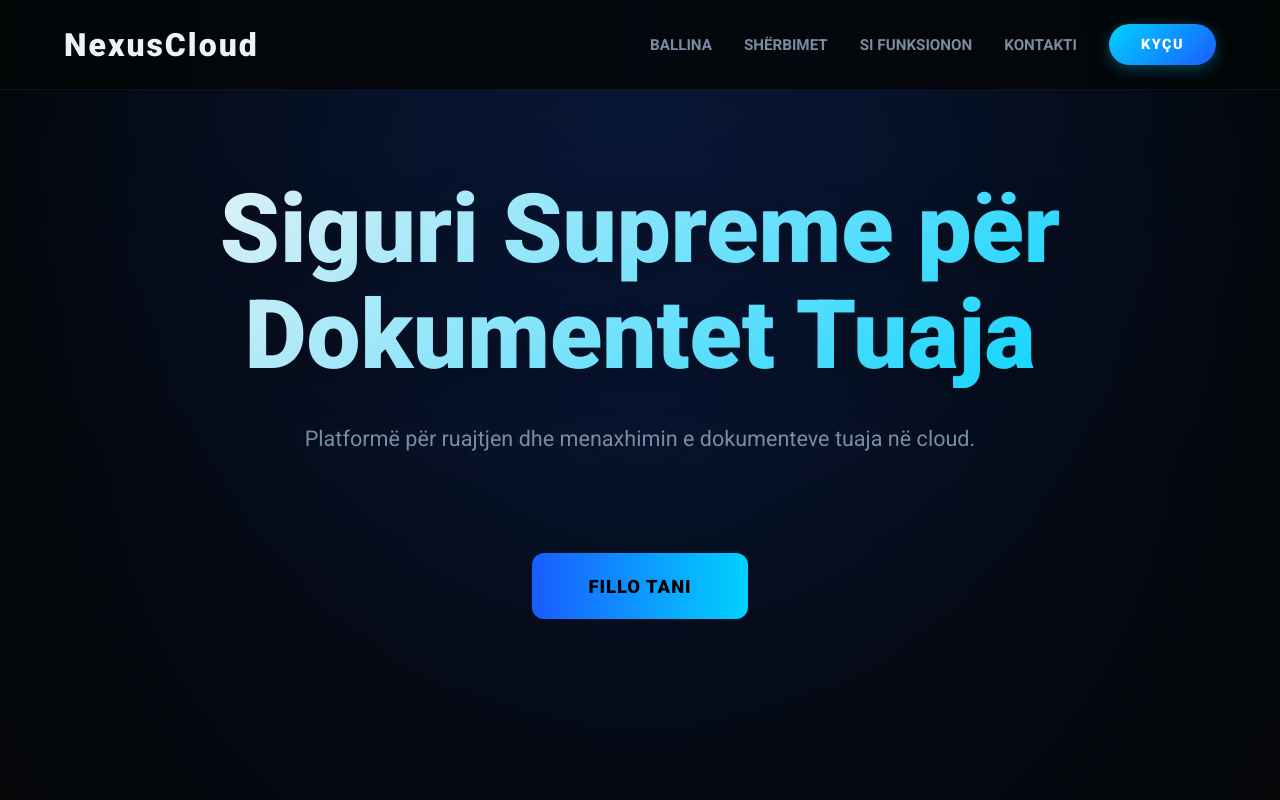
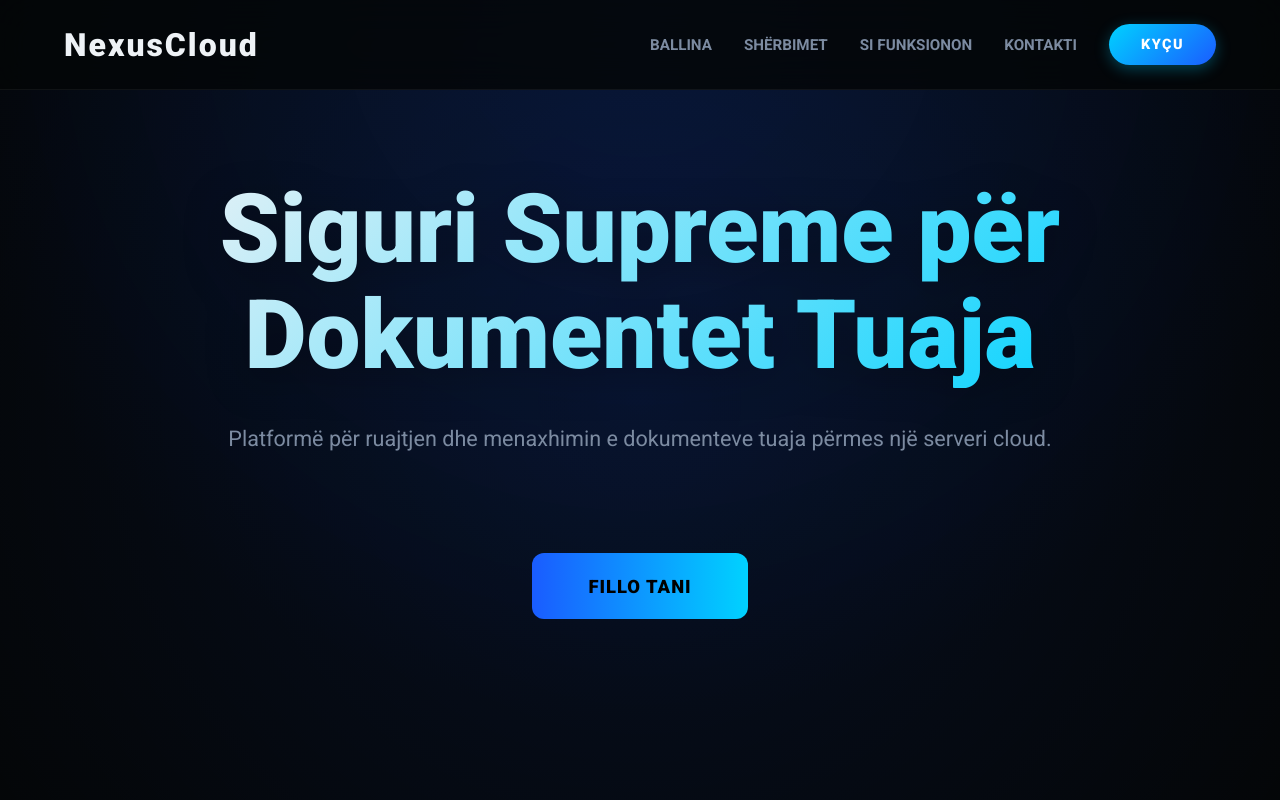
Before and after one commit to LeartDemaku/Vantalyra, a website: page index.html in a window 1280 px wide. Shown: the top 800 px of the page. Drawn offline with Linux system fonts and the light colour scheme.

Commit message:
Update project changes

```diff
--- a/index.html
+++ b/index.html
@@ -31,7 +31,8 @@
     <section class="seksioni-hero">
       <div class="permbajtja-hero shfaq-ngadale">
         <h1 class="titulli-hero">Siguri Supreme për Dokumentet Tuaja</h1>
-        <p class="pershkrimi-hero">Platformë për ruajtjen dhe menaxhimin e dokumenteve tuaja në cloud.</p><br><br>
+        <p class="pershkrimi-hero">Platformë për ruajtjen dhe menaxhimin e dokumenteve tuaja përmes një serveri cloud.
+        </p><br><br>
         <a href="dashboard.html" class="butoni-fillimit butoni-pulsues">Fillo Tani</a>
       </div>
     </section>
```
Also changed, not shown: 1 other file.
